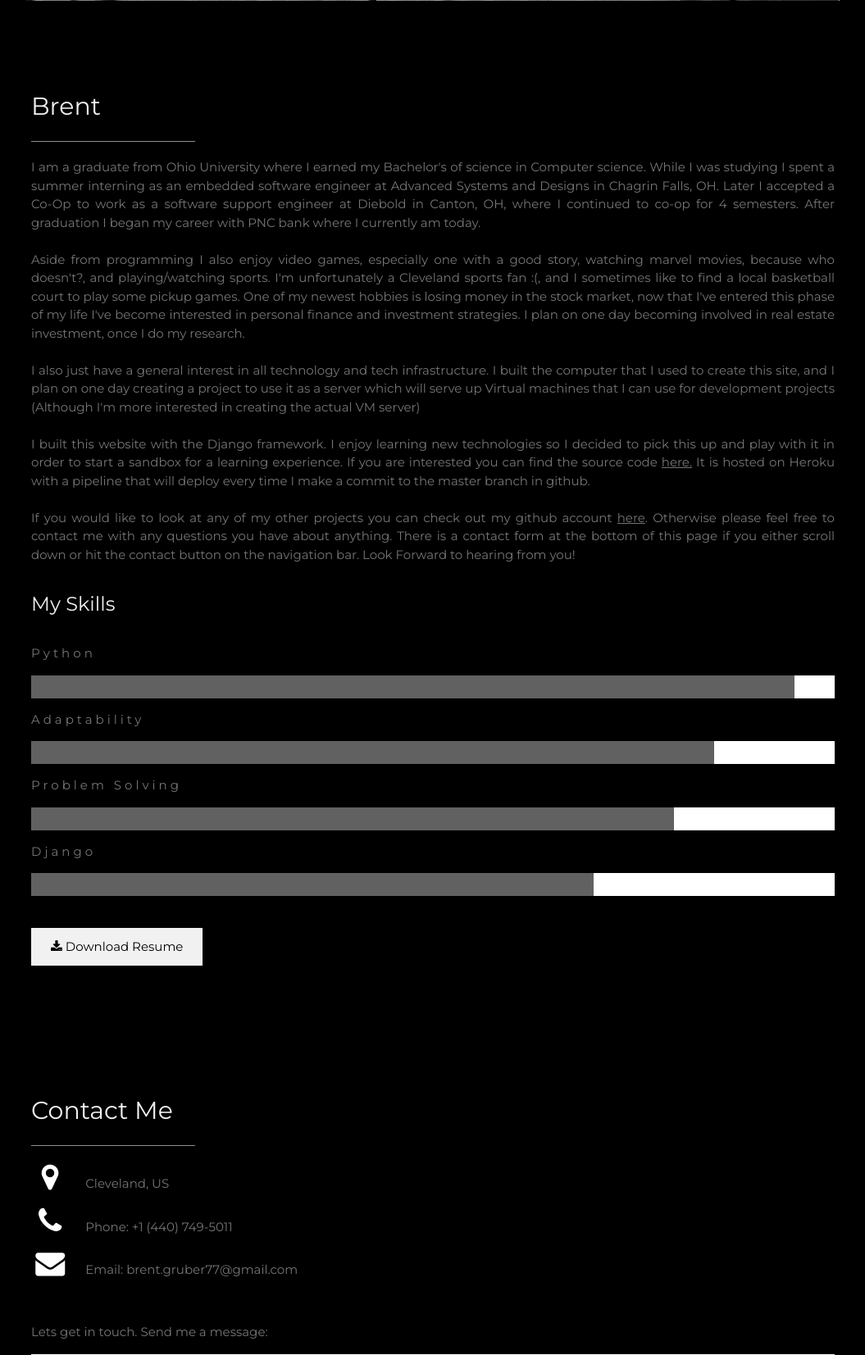
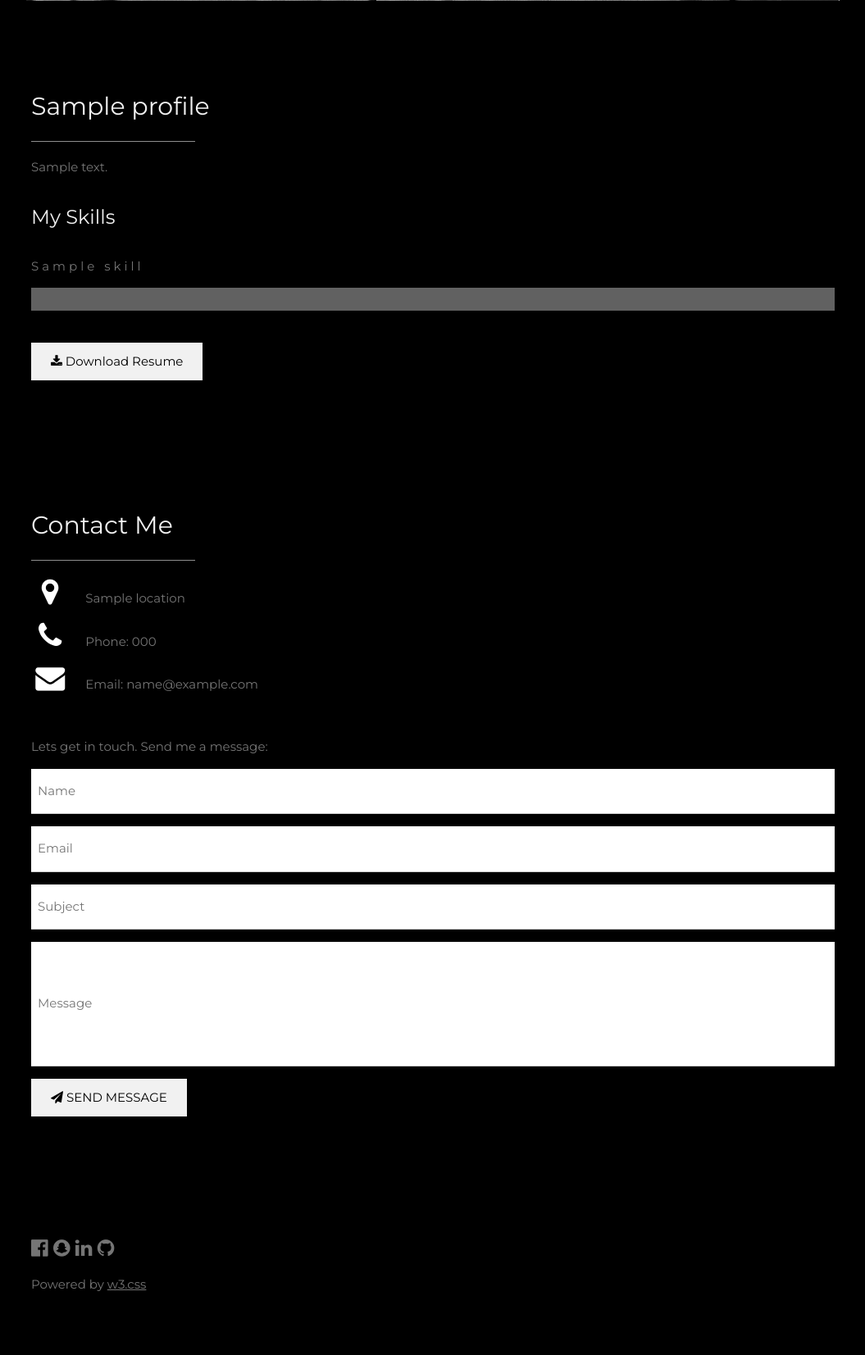
Before and after one commit to BrentGruber/Resume, a Django app: template bio/templates/bio/about.html in a window 1280 px wide. Shown: the part 1232-2885 px from the top of the page at 82% size, without its empty margins (172-1227 px from the left). After the commit the page ends 2807 px from the top, so only its background shows below. Run offline with Django 3.2, Linux system fonts and the light colour scheme; the template is opened without the code that fills it: most values are stand-ins (such as "Sample title", 1, 10 or a date in 2020).

Commit message:
moving profile info to db

```diff
--- a/bio/templates/bio/about.html
+++ b/bio/templates/bio/about.html
@@ -69,56 +69,31 @@ img { image-orientation: horizontal; }
 <div class="w3-padding-large" id="main">
   <!-- Header/Home -->
   <header class="w3-container w3-padding-32 w3-center w3-black" id="home">
-    <h1 class="w3-jumbo"><span class="w3-hide-small">I'm</span> Brent Gruber.</h1>
-    <p>Programmer and Engineer</p>
-    <a href="https://www.facebook.com/brent.m.gruber"><i class="fa fa-facebook-official w3-hover-opacity w3-xxlarge"></i></a>
+    <h1 class="w3-jumbo"><span class="w3-hide-small">I'm</span> {{ profile.name }}.</h1>
+    <p>{{ profile.position }}</p>
+    <a href="{{ profile.links.Facebook }}"><i class="fa fa-facebook-official w3-hover-opacity w3-xxlarge"></i></a>
     <i class="fa fa-snapchat w3-hover-opacity w3-xxlarge"></i>
-    <a href="https://www.linkedin.com/in/brent-gruber-30b7b781/"><i class="fa fa-linkedin w3-hover-opacity w3-xxlarge"></i></a>
-    <a href="https://github.com/BrentGruber"><i class="fa fa-github w3-hover-opacity w3-xxlarge"></i></a><br><br>
+    <a href="{{ profile.links.LinkedIn }}"><i class="fa fa-linkedin w3-hover-opacity w3-xxlarge"></i></a>
+    <a href="{{ profile.links.Github }}"><i class="fa fa-github w3-hover-opacity w3-xxlarge"></i></a><br><br>
     <img src="{% static 'bio/pictures/Profile.jpg' %}" alt="boy" class="w3-image" width="992" height="1108">
   </header>
 
   <!-- About Section -->
   <div class="w3-content w3-justify w3-text-grey w3-padding-64" id="about">
-    <h2 class="w3-text-light-grey">Brent</h2>
+    <h2 class="w3-text-light-grey">{{ profile.name }}</h2>
     <hr style="width:200px" class="w3-opacity">
-    <p>I am a graduate from Ohio University where I earned my Bachelor's of science in Computer science.  While I was studying I spent a summer interning as an embedded software engineer at
-      Advanced Systems and Designs in Chagrin Falls, OH.  Later I accepted a Co-Op to work as a software support engineer at Diebold in Canton, OH, where I continued to co-op for 4 semesters.
-      After graduation I began my career with PNC bank where I currently am today.
-      <br><br>
-      Aside from programming I also enjoy video games, especially one with a good story, watching marvel movies, because who doesn't?, and playing/watching sports.  I'm unfortunately a Cleveland
-       sports fan :(, and I sometimes like to find a local basketball court to play some pickup games.  One of my newest hobbies is losing money in the stock market, now that I've entered this phase
-       of my life I've become interested in personal finance and investment strategies.  I plan on one day becoming involved in real estate investment, once I do my research.
-      <br><br>
-      I also just have a general interest in all technology and tech infrastructure.  I built the computer that I used to create this site, and I plan on one day creating a project to use it as a server
-      which will serve up Virtual machines that I can use for development projects (Although I'm more interested in creating the actual VM server)
-      <br><br>
-      I built this website with the Django framework.  I enjoy learning new technologies so I decided to pick this up and play with it in order to start a sandbox for a learning experience.
-      If you are interested you can find the source code
-      <a href="https://github.com/BrentGruber/Resume">here.</a>  It is hosted on Heroku with a pipeline that will deploy every time I make a commit to the master branch in github.
-      <br><br>
-      If you would like to look at any of my other projects you can check out my github account <a href="https://github.com/BrentGruber">here</a>.  Otherwise please feel free to contact me with
-      any questions you have about anything.  There is a contact form at the bottom of this page if you either scroll down or hit the contact button on the navigation bar.
-
-      Look Forward to hearing from you!
+    <p>{{ profile.about }}
     </p>
     <h3 class="w3-padding-16 w3-text-light-grey" id="skills">My Skills</h3>
-    <p class="w3-wide">Python</p>
+
+
+    {% for skill in profile.skills.skills %}
+    <p class="w3-wide">{{ skill.Name }}</p>
     <div class="w3-white">
-      <div class="w3-dark-grey" style="height:28px;width:95%"></div>
+      <div class="w3-dark-grey" style="height:28px;width:{{ skill.Value }}%"></div>
     </div>
-    <p class="w3-wide">Adaptability</p>
-    <div class="w3-white">
-      <div class="w3-dark-grey" style="height:28px;width:85%"></div>
-    </div>
-    <p class="w3-wide">Problem Solving</p>
-    <div class="w3-white">
-      <div class="w3-dark-grey" style="height:28px;width:80%"></div>
-    </div>
-    <p class="w3-wide">Django</p>
-    <div class="w3-white">
-      <div class="w3-dark-grey" style="height:28px;width:70%"></div>
-    </div><br>
+    {% endfor %}
+    <br>
 
 
   <form action="/download_resume">
@@ -138,9 +113,9 @@ img { image-orientation: horizontal; }
     <hr style="width:200px" class="w3-opacity">
 
     <div class="w3-section">
-      <p><i class="fa fa-map-marker fa-fw w3-text-white w3-xxlarge w3-margin-right"></i> Cleveland, US</p>
-      <p><i class="fa fa-phone fa-fw w3-text-white w3-xxlarge w3-margin-right"></i> Phone: +1 (440) 749-5011</p>
-      <p><i class="fa fa-envelope fa-fw w3-text-white w3-xxlarge w3-margin-right"> </i> Email: brent.gruber77@gmail.com</p>
+      <p><i class="fa fa-map-marker fa-fw w3-text-white w3-xxlarge w3-margin-right"></i> {{ profile.location}}</p>
+      <p><i class="fa fa-phone fa-fw w3-text-white w3-xxlarge w3-margin-right"></i> Phone: {{ profile.Phone}}</p>
+      <p><i class="fa fa-envelope fa-fw w3-text-white w3-xxlarge w3-margin-right"> </i> Email: {{ profile.Email}}</p>
     </div><br>
     <p>Lets get in touch. Send me a message:</p>
 
@@ -162,10 +137,10 @@ img { image-orientation: horizontal; }
 
     <!-- Footer TODO: add links-->
   <footer class="w3-content w3-padding-64 w3-text-grey w3-xlarge">
-    <a href="https://www.facebook.com/brent.m.gruber"><i class="fa fa-facebook-official w3-hover-opacity"></i></a>
+    <a href="{{ profile.links.Facebook }}"><i class="fa fa-facebook-official w3-hover-opacity"></i></a>
     <i class="fa fa-snapchat w3-hover-opacity"></i>
-    <a href="https://www.linkedin.com/in/brent-gruber-30b7b781/"><i class="fa fa-linkedin w3-hover-opacity"></i></a>
-    <a href="https://github.com/BrentGruber"><i class="fa fa-github w3-hover-opacity"></i></a>
+    <a href="{{ profile.links.LinkedIn}}"><i class="fa fa-linkedin w3-hover-opacity"></i></a>
+    <a href="{{ profile.links.Github }}"><i class="fa fa-github w3-hover-opacity"></i></a>
     <p class="w3-medium">Powered by <a href="https://www.w3schools.com/w3css/default.asp" target="_blank" class="w3-hover-text-green">w3.css</a></p>
   <!-- End footer -->
   </footer>
--- a/bio/views.py
+++ b/bio/views.py
@@ -6,11 +6,13 @@ from django.conf import settings
 from django.http import HttpResponse, HttpResponseNotFound
 from django.core.mail import send_mail, EmailMessage
 from bio.forms import ContactForm
+from .models import Profile
 
 
 # Homepage, just render the home html page
 def about(request):
-    return render(request, 'bio/about.html')
+    profile = Profile.objects.get(name='Brent Gruber')
+    return render(request, 'bio/about.html', {'profile' : profile})
 
 #View to download pdf using button
 def download_resume(request):
```
Also changed, not shown: bio/models.py (+7 -0 lines), bio/migrations/0001_initial.py (added), bio/migrations/__init__.py (added).
